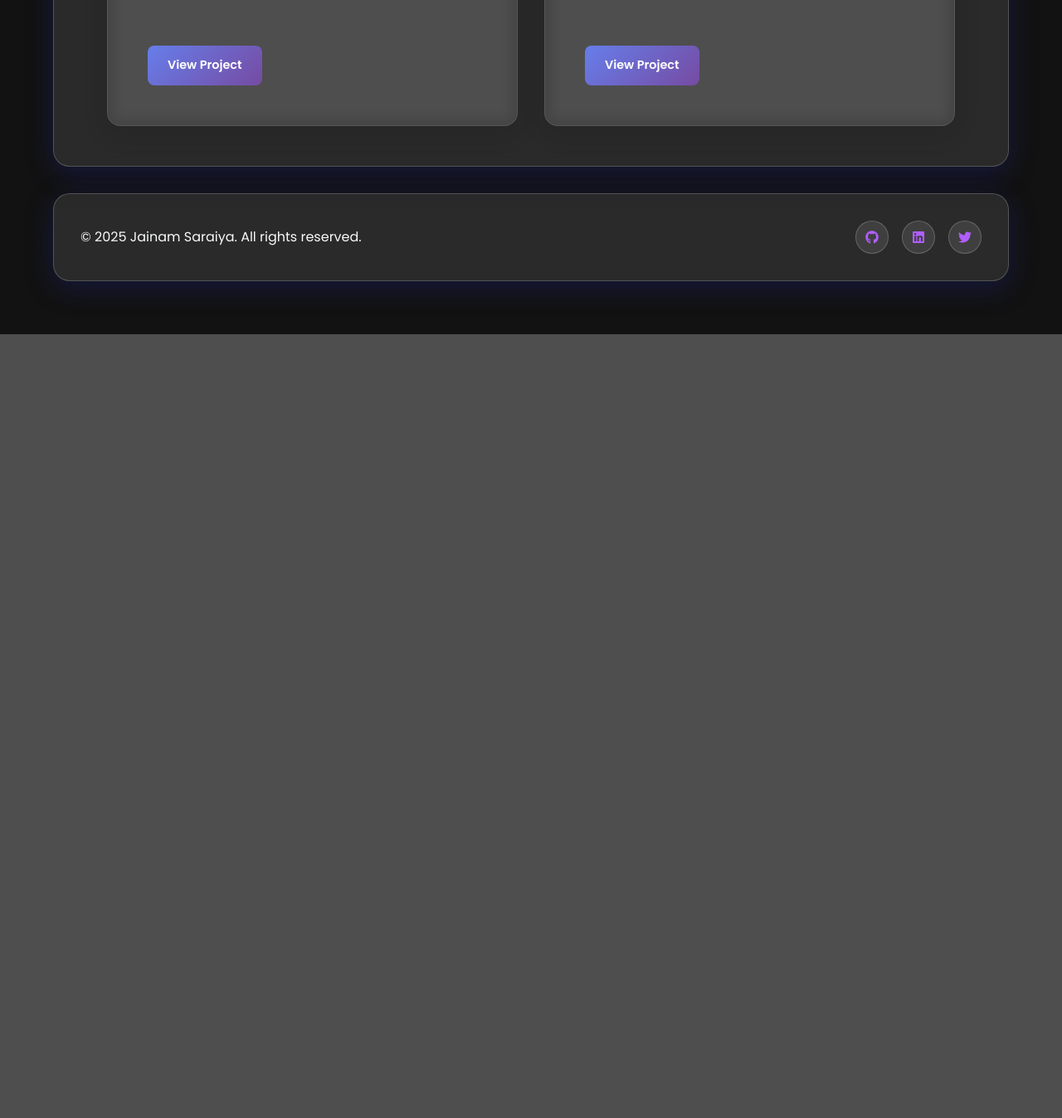
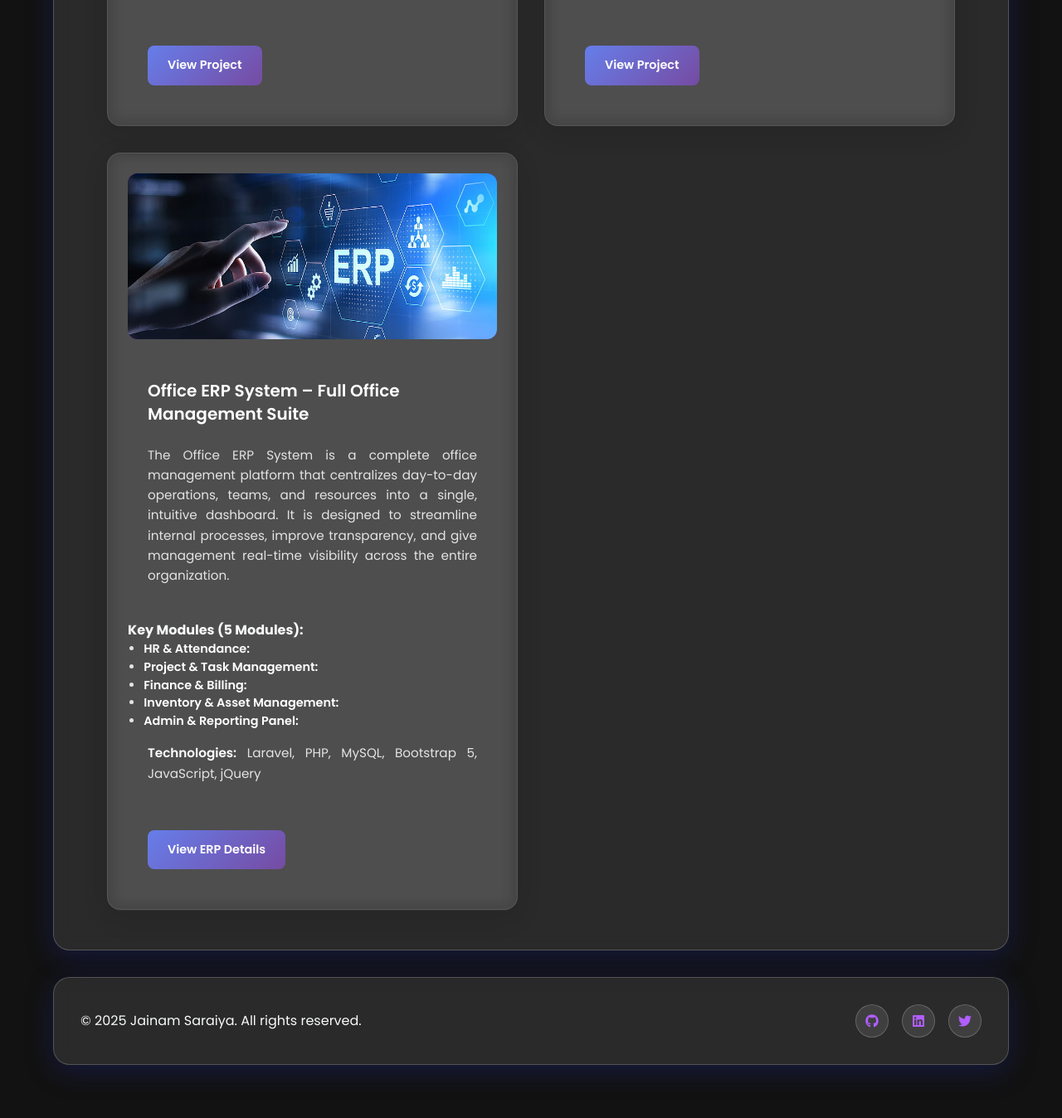
Before and after one commit to jainambharvad9/Jainam-Portfolio, a Django app: page / in a window 1280 px wide. Shown: the part 3431-4779 px from the top of the page at 83% size. Before the commit the page ends 3834 px from the top, so only its background shows below. Run offline with Django 4.2, Linux system fonts and the light colour scheme.

Commit message:
New Project Add

```diff
--- a/portfolio/templates/index.html
+++ b/portfolio/templates/index.html
@@ -11,12 +11,12 @@ Portfolio{% endblock %} {% block content %}
       modern technologies.
     </p>
     <div class="cta-buttons">
-      <a href="{% url 'contact' %}" class="btn btn-primary animate"
-        >Contact Me</a
-      >
-      <a href="{% url 'resume' %}" class="btn btn-secondary animate"
-        >View Resume</a
-      >
+      <a href="{% url 'contact' %}" class="btn btn-primary animate">
+        Contact Me
+      </a>
+      <a href="{% url 'resume' %}" class="btn btn-secondary animate">
+        View Resume
+      </a>
     </div>
   </div>
   <div class="hero-image animate">
@@ -124,6 +124,20 @@ Portfolio{% endblock %} {% block content %}
     font-weight: 600;
   }
 
+  /* List styling inside project cards (for ERP modules) */
+  .project-card ul {
+    margin-left: 1.2rem;
+    margin-bottom: 1rem;
+    font-size: 0.9rem;
+    line-height: 1.5;
+    color: rgba(255, 255, 255, 0.85);
+  }
+
+  .project-card ul li strong {
+    color: #ffffff;
+    font-weight: 600;
+  }
+
   .project-links {
     margin-top: auto;
     padding-top: 1rem;
@@ -208,11 +222,13 @@ Portfolio{% endblock %} {% block content %}
 <section class="projects-section glass-effect animate">
   <h2>Featured Projects</h2>
   <div class="projects-container">
+    <!-- NEW Project: Office ERP System -->
+
     <!-- Project 1: Nature's - With Live Wild Life -->
     <div class="project-card animate">
       <div class="project-image">
         <img
-          src="media\projects\gir-park.jpg"
+          src="media/projects/gir-park.jpg"
           alt="Nature's - With Live Wild Life"
         />
       </div>
@@ -229,15 +245,16 @@ Portfolio{% endblock %} {% block content %}
           href="https://natures-lagacy.infy.uk/index.php?i=1"
           class="btn btn-sm"
           target="_blank"
-          >View Project</a
         >
+          View Project
+        </a>
       </div>
     </div>
 
     <!-- Project 2: In-House Real Estate Portal -->
     <div class="project-card animate">
       <div class="project-image">
-        <img src="media\projects\home.jpg" alt="In-House Real Estate Portal" />
+        <img src="media/projects/home.jpg" alt="In-House Real Estate Portal" />
       </div>
       <h3>In-House Real Estate Portal</h3>
       <p>
@@ -253,8 +270,9 @@ Portfolio{% endblock %} {% block content %}
           href="https://github.com/jainambharvad9/Inhouse_project"
           class="btn btn-sm"
           target="_blank"
-          >View Project</a
         >
+          View Project
+        </a>
       </div>
     </div>
 
@@ -262,7 +280,7 @@ Portfolio{% endblock %} {% block content %}
     <div class="project-card animate">
       <div class="project-image">
         <img
-          src="media\projects\sonic-tune.jpg"
+          src="media/projects/sonic-tune.jpg"
           alt="SonicTunes Music Player"
         />
       </div>
@@ -281,8 +299,9 @@ Portfolio{% endblock %} {% block content %}
           href="https://github.com/jainambharvad9/SonicTunes-Music-Player-Website"
           class="btn btn-sm"
           target="_blank"
-          >View Project</a
         >
+          View Project
+        </a>
       </div>
     </div>
 
@@ -290,7 +309,7 @@ Portfolio{% endblock %} {% block content %}
     <div class="project-card animate">
       <div class="project-image">
         <img
-          src="media\projects\kickkraft.jpg"
+          src="media/projects/kickkraft.jpg"
           alt="Kicks & Crafts E-Commerce"
         />
       </div>
@@ -309,15 +328,16 @@ Portfolio{% endblock %} {% block content %}
           href="https://kicksnstart-final.infy.uk/index.php"
           class="btn btn-sm"
           target="_blank"
-          >View Project</a
         >
+          View Project
+        </a>
       </div>
     </div>
 
     <!-- Project 5: Weather Detector -->
     <div class="project-card animate">
       <div class="project-image">
-        <img src="media\projects\wather-detactor.jpg" alt="Weather Detector" />
+        <img src="media/projects/wather-detactor.jpg" alt="Weather Detector" />
       </div>
       <h3>Weather Detector Application</h3>
       <p>
@@ -336,15 +356,16 @@ Portfolio{% endblock %} {% block content %}
           href="https://github.com/jainambharvad9/Weather-Detector"
           class="btn btn-sm"
           target="_blank"
-          >View Project</a
         >
+          View Project
+        </a>
       </div>
     </div>
 
     <!-- Project 6: Voice Assistant -->
     <div class="project-card animate">
       <div class="project-image">
-        <img src="media\projects\Voice_Assistant.jpeg" alt="Voice Assistant" />
+        <img src="media/projects/Voice_Assistant.jpeg" alt="Voice Assistant" />
       </div>
       <h3>AI-Powered Voice Assistant</h3>
       <p>
@@ -362,8 +383,57 @@ Portfolio{% endblock %} {% block content %}
           href="https://github.com/jainambharvad9/Python-Assistant"
           class="btn btn-sm"
           target="_blank"
-          >View Project</a
         >
+          View Project
+        </a>
+      </div>
+    </div>
+    <div class="project-card animate">
+      <div class="project-image">
+        <img
+          src="media\projects\HD-wallpaper-erp.jpg"
+          alt="Office ERP System – Full Office Management"
+        />
+      </div>
+      <h3>Office ERP System – Full Office Management Suite</h3>
+      <p>
+        The Office ERP System is a complete office management platform that
+        centralizes day-to-day operations, teams, and resources into a single,
+        intuitive dashboard. It is designed to streamline internal processes,
+        improve transparency, and give management real-time visibility across
+        the entire organization.
+      </p>
+      <strong>Key Modules (5 Modules):</strong>
+      <ul>
+        <li>
+          <strong>HR & Attendance:</strong>
+        </li>
+        <li>
+          <strong>Project & Task Management:</strong>
+        </li>
+        <li>
+          <strong>Finance & Billing:</strong>
+        </li>
+        <li>
+          <strong>Inventory & Asset Management:</strong>
+        </li>
+        <li>
+          <strong>Admin & Reporting Panel:</strong>
+        </li>
+      </ul>
+      <p>
+        <strong>Technologies:</strong>
+        Laravel, PHP, MySQL, Bootstrap 5, JavaScript, jQuery
+      </p>
+      <div class="project-links">
+        <!-- Change this link to your live demo or repo -->
+        <a
+          href="https://officeerp.emailapp.cloud"
+          class="btn btn-sm"
+          target="_blank"
+        >
+          View ERP Details
+        </a>
       </div>
     </div>
   </div>
```
Also changed, not shown: erp-grafik.webp (added), media/projects/HD-wallpaper-erp.jpg (added).
